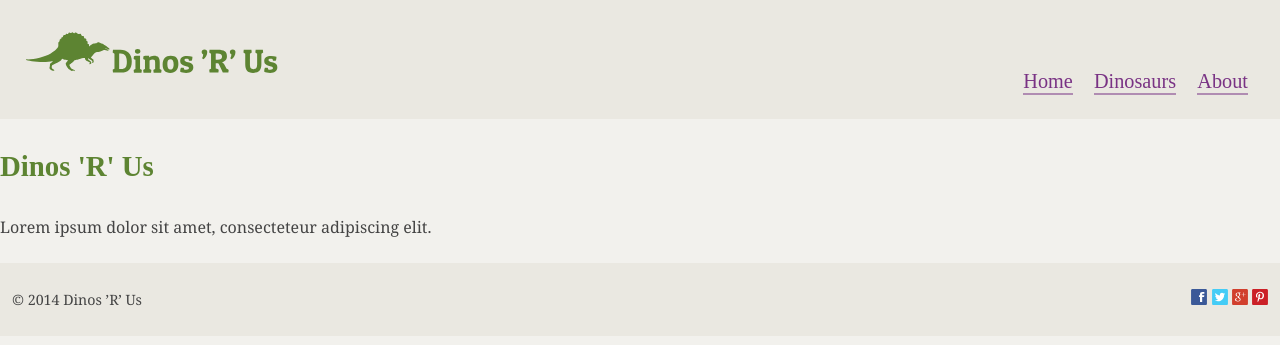
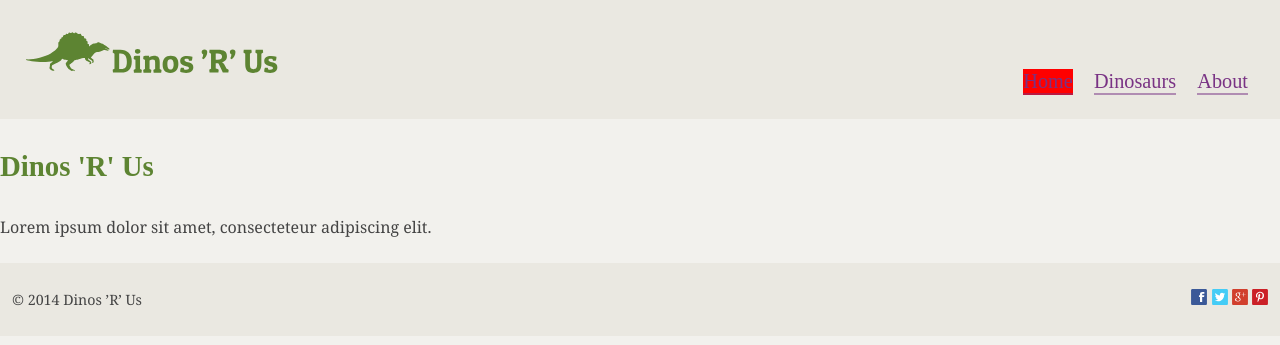
Before and after one commit to stacey-cowan/inclass-ecommerce, a Jekyll site: the page built from index.html, in a window 1280 px wide. Shown: the top 345 px of the page. Built offline with Jekyll 4.4.1, drawn with Linux system fonts in a browser that asks for light colours; some web fonts are replaced; Markdown is read by kramdown in place of the engine named in the settings.

Commit message:
Added current to nav.

```diff
--- a/_layouts/default.html
+++ b/_layouts/default.html
@@ -30,13 +30,13 @@
     <nav class="unit unit-s-1 unit-m-1 unit-l-2-3">
       <ul class="list-group giga brand-family push-0 nav">
         <li class="list-group-item list-group-item-inline">
-          <a href="{{site.baseurl}}/">Home</a>
+          <a class="{% if page.url == '/' %}current{% endif %}" href="{{site.baseurl}}/">Home</a>
         </li>
         <li class="list-group-item list-group-item-inline">
-          <a href="{{site.baseurl}}/dinosaurs/">Dinosaurs</a>
+          <a class="{% if page.url contains 'dinosaurs' %}current{% endif %}" href="{{site.baseurl}}/dinosaurs/">Dinosaurs</a>
         </li>
         <li class="list-group-item list-group-item-inline">
-          <a href="{{site.baseurl}}/about/">About</a>
+          <a class="{% if page.url == '/about/' %}current{% endif %}" href="{{site.baseurl}}/about/">About</a>
         </li>
       </ul>
     </nav>
--- a/css/header.css
+++ b/css/header.css
@@ -33,3 +33,7 @@
   }
 
 }
+
+.current {
+    background-color:red;
+}
```
